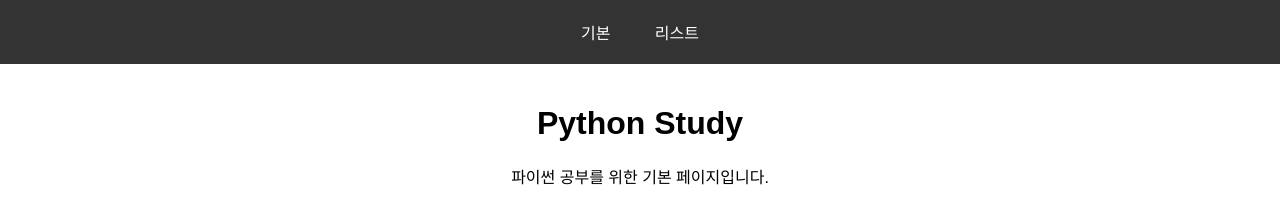
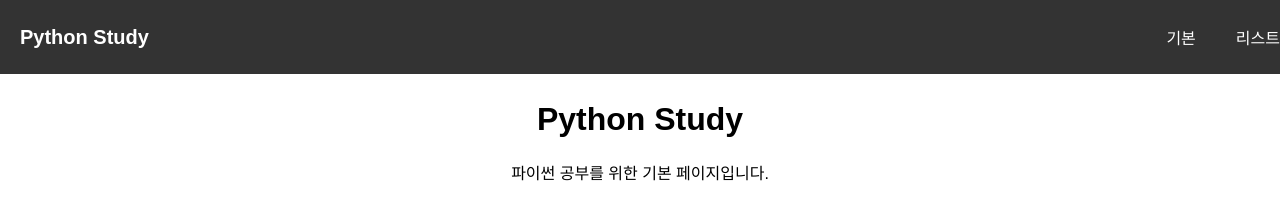
Before and after one commit to yukyungkang/python_Study, a plain HTML site: page docs/index.html in a window 1280 px wide. Drawn offline with Linux system fonts and the light colour scheme.

Commit message:
index HTML 파일 수정

```diff
--- a/docs/index.html
+++ b/docs/index.html
@@ -13,41 +13,50 @@
         }
         nav {
             background-color: #333;
-            padding: 10px;
+            padding: 15px 20px;
+            position: fixed;
+            width: 100%;
+            top: 0;
+            left: 0;
+            display: flex;
+            justify-content: space-between;
+            align-items: center;
+            z-index: 1000;
         }
-        nav a {
+        nav .logo {
+            color: white;
+            font-size: 20px;
+            font-weight: bold;
+        }
+        nav .menu {
+            display: flex;
+        }
+        nav .menu a {
             color: white;
             text-decoration: none;
             padding: 10px 20px;
             display: inline-block;
         }
-        nav a:hover {
+        nav .menu a:hover {
             background-color: #555;
         }
         .content {
-            padding: 20px;
-        }
-        .hidden {
-            display: none;
+            padding: 80px 20px;
         }
     </style>
 </head>
 <body>
     <nav>
-        <a href="basic.html">기본</a>
-        <a href="list.html">리스트</a>
+        <div class="logo">Python Study</div>
+        <div class="menu">
+            <a href="basic.html">기본</a>
+            <a href="#list">리스트</a>
+        </div>
     </nav>
 
     <div id="home" class="content">
         <h1>Python Study</h1>
         <p>파이썬 공부를 위한 기본 페이지입니다.</p>
     </div>
-    <script>
-        function showContent(id) {
-            document.getElementById('home').classList.add('hidden');
-            document.getElementById('list').classList.add('hidden');
-            document.getElementById(id).classList.remove('hidden');
-        }
-    </script>
 </body>
 </html>
```
